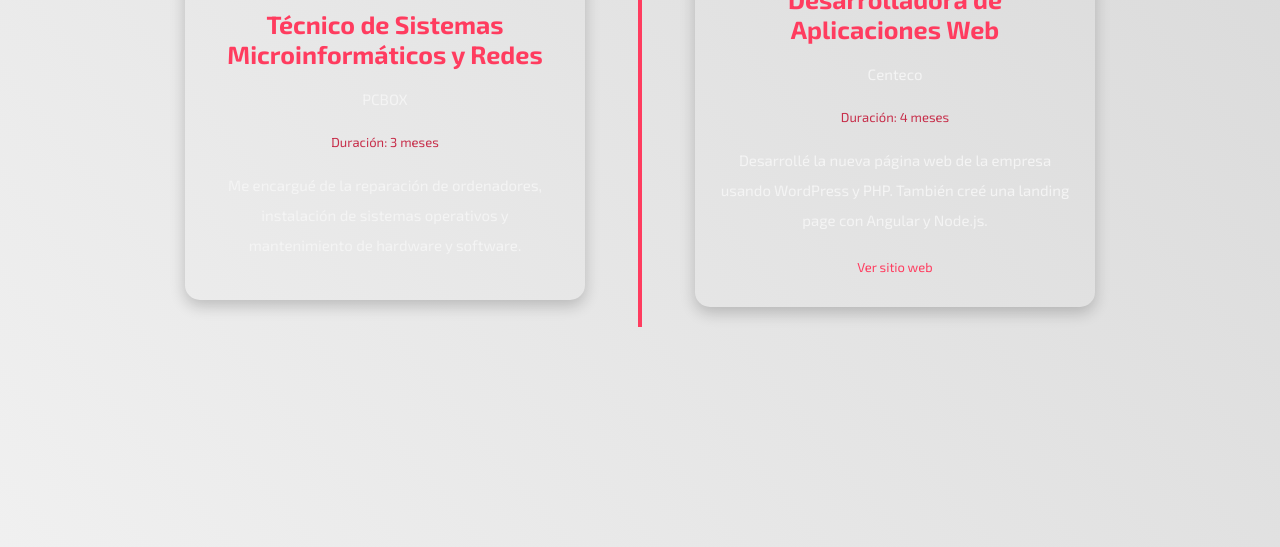
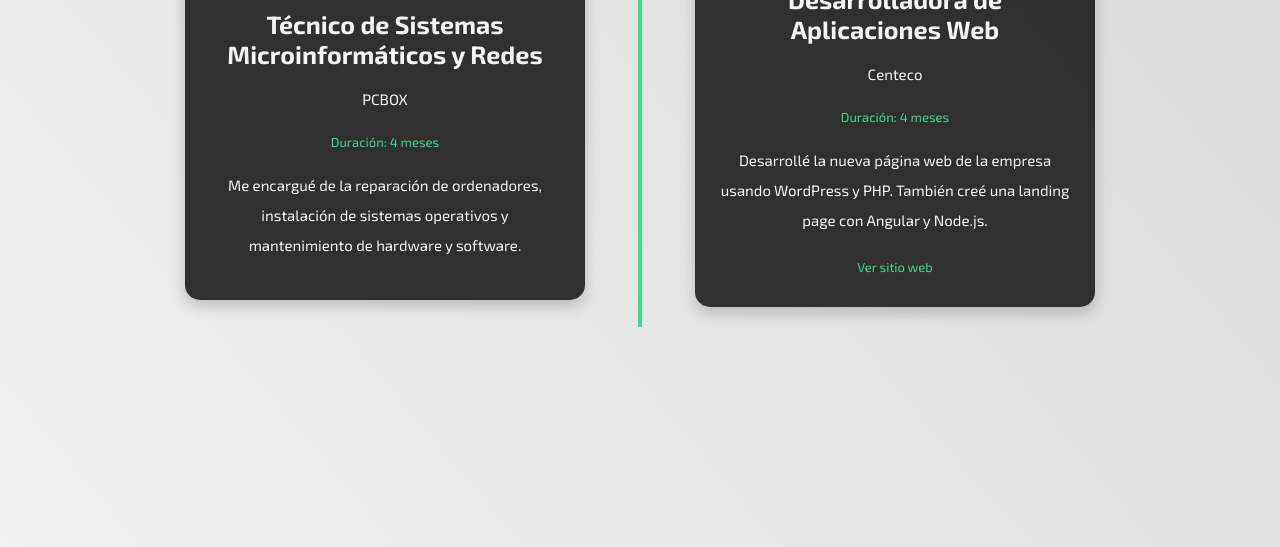
Before and after one commit to Aikarubi/aikarubi-portfolio, a plain HTML site: page views/experiencia.html in a window 1280 px wide. Shown: the part 253-800 px from the top of the page. Drawn offline with Linux system fonts and the light colour scheme.

Commit message:
modificacion CSS experiencia

```diff
--- a/assets/css/style.css
+++ b/assets/css/style.css
@@ -550,7 +550,7 @@ h2 {
 
 /* Cada evento (card) de la experiencia */
 .evento {
-    background-color: var(--tarjetaHover);
+    background-color: #222222ec;
     border-radius: 15px;
     padding: 2.5rem;
     width: 400px;
@@ -577,39 +577,39 @@ h2 {
 /* Títulos y texto del evento */
 .evento h3 {
     font-size: 2.5rem;
-    color: var(--primario);
+    color: var(--blanco);
     margin-bottom: 0.5rem;
 }
 
 .evento p {
     font-size: 1.5rem;
-    color: var(--blanco);
+    color: whitesmoke;
     margin-bottom: 1.5rem;
 }
 
 .evento span {
     font-size: 1.3rem;
     display: block;
-    color: var(--primarioHover);
+    color: var(--terciario);
     margin-bottom: 1.5rem;
 }
 
 /* Estilo para el enlace */
 .evento a {
-    color: var(--primario);
+    color: var(--terciario);
     font-size: 1.3rem;
     text-decoration: none;
     transition: color 0.3s ease;
 }
 
 .evento a:hover {
-    color: var(--primarioHover);
+    color: var(--terciarioHover);
 }
 
 /* Estilo para la línea vertical entre las tarjetas */
 .linea {
     width: 4px;
-    background-color: var(--primario);
+    background-color: var(--terciario);
     height: 100%;
     position: absolute;
     left: 50%;
--- a/views/experiencia.html
+++ b/views/experiencia.html
@@ -20,7 +20,7 @@
                 <img src="/assets/img/pcbox.png" alt="Logo PCBOX">
                 <h3>Técnico de Sistemas Microinformáticos y Redes</h3>
                 <p>PCBOX</p>
-                <span>Duración: 3 meses</span>
+                <span>Duración: 4 meses</span>
                 <p>Me encargué de la reparación de ordenadores, instalación de sistemas operativos y mantenimiento de hardware y software.</p>
             </div>
             <div class="linea"></div>
```
